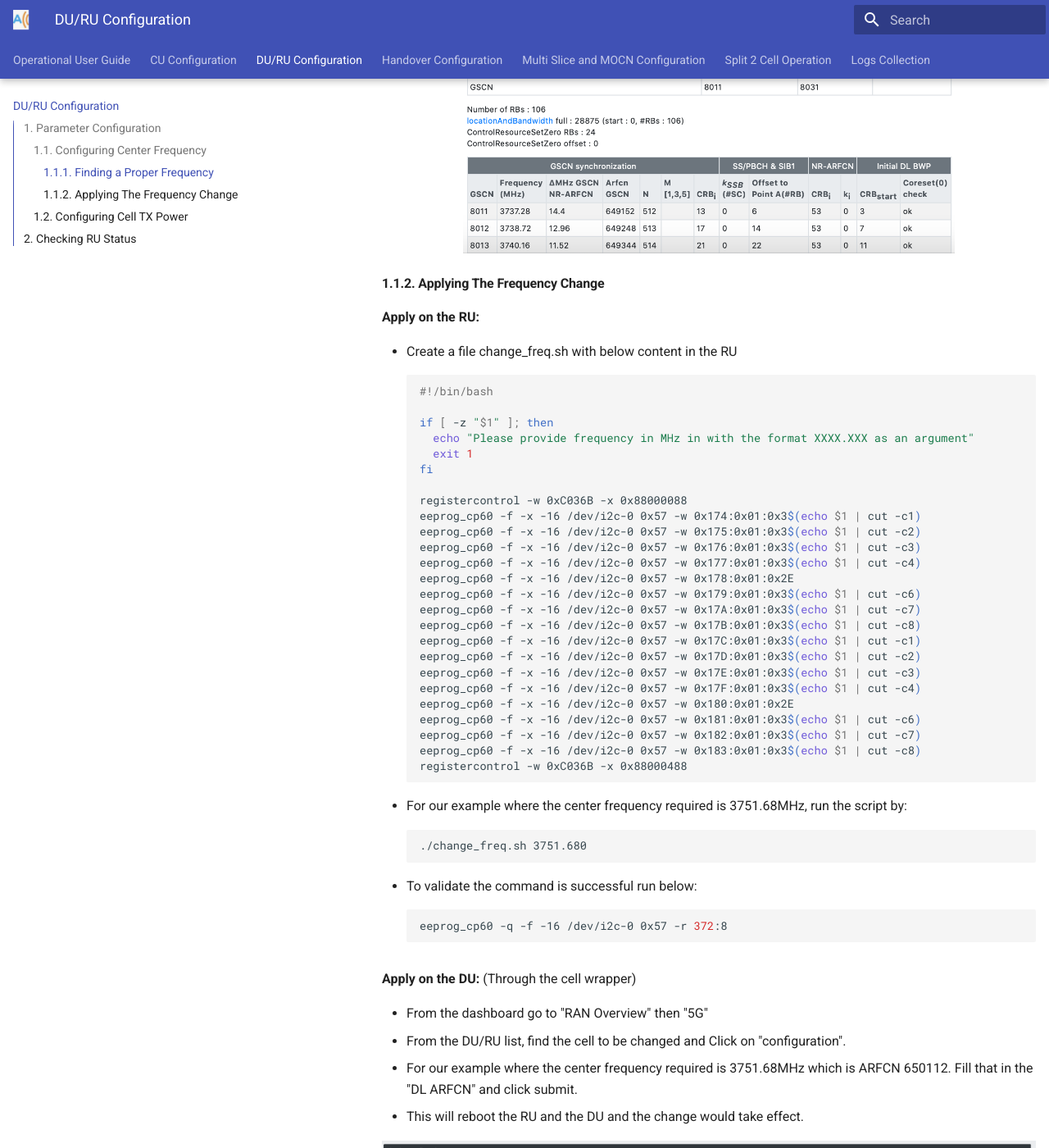
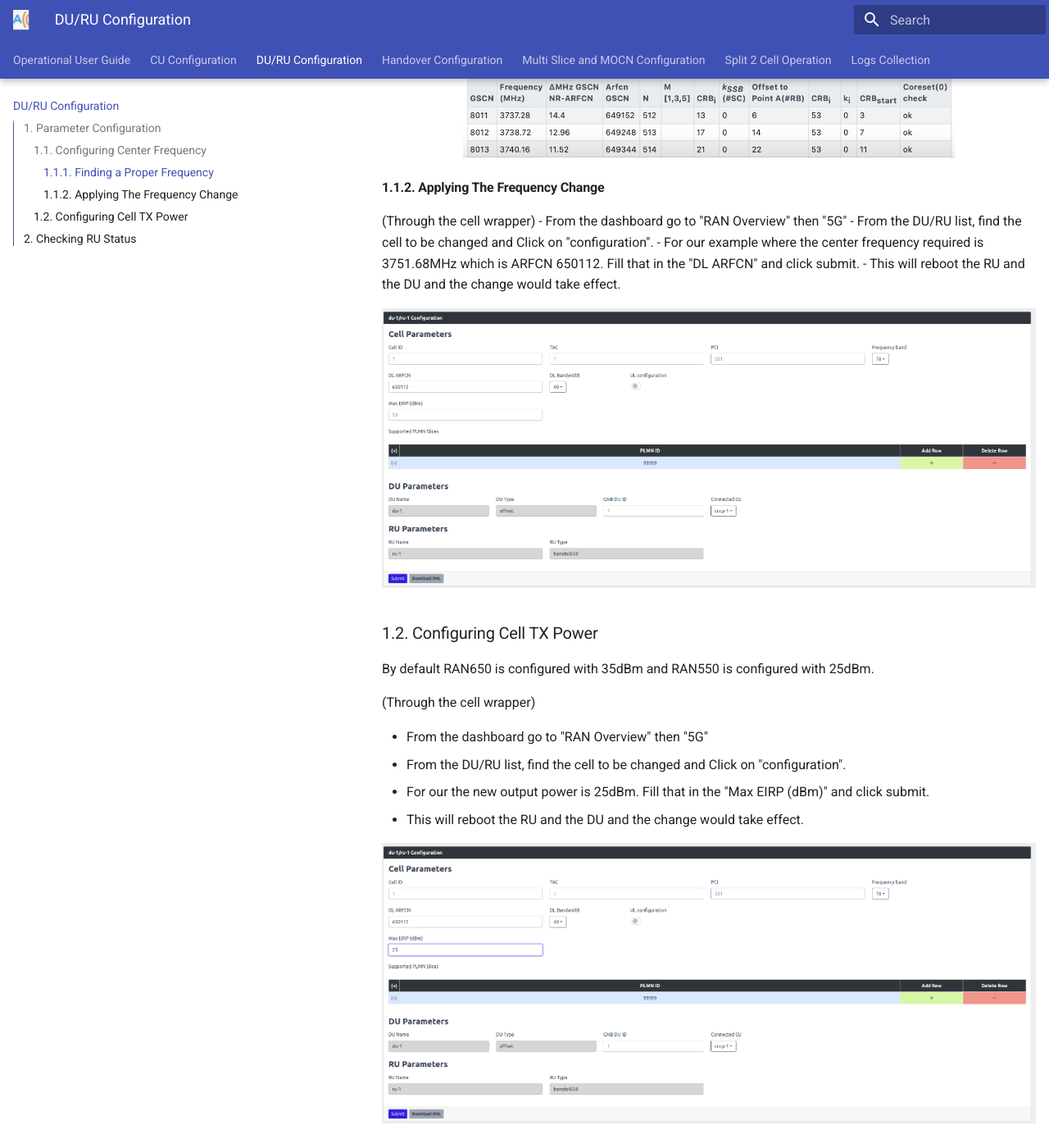
Before and after one commit to accelleran/ran-operation-guide, an MkDocs documentation site: the page built from docs/modifying-ran650-or-ran550/index.md, in a window 1280 px wide and 1400 px high, scrolled down 2419 px. Shown: the whole window at 82% size. Built offline with MkDocs 1.6.1 and Material for MkDocs 9.7.7, drawn with Linux system fonts in a browser that asks for light colours; the version menu is left out; some of the changed text lies outside the part shown.

Commit message:
updated for system release 2023.1.0

````diff
--- a/docs/modifying-ran650-or-ran550/index.md
+++ b/docs/modifying-ran650-or-ran550/index.md
@@ -5,11 +5,6 @@ This section is exclusively applicable to the user/customer that intends to use
 ## 1. Parameter Configuration
 
 ### 1.1. Configuring Center Frequency
-
-Take into account that adjusting the center frequency will require applying the change on the RU and on the DU.
-
-- The RU will take the Center Frequency in MHz, both on RX and TX to be witten in the EEPROM
-- The DU will take the center Frequency in MHz, Which will be configured via the Cell Wrapper.
 
 #### 1.1.1. Finding a Proper Frequency
 
@@ -42,47 +37,7 @@ This Frequency, however does not meet the **GSCN Synchronisation requirements**
 
 #### 1.1.2. Applying The Frequency Change
 
-**Apply on the RU:**
-
-- Create a file change_freq.sh with below content in the RU
-```bash
-#!/bin/bash
-
-if [ -z "$1" ]; then
-  echo "Please provide frequency in MHz in with the format XXXX.XXX as an argument"
-  exit 1
-fi
-
-registercontrol -w 0xC036B -x 0x88000088
-eeprog_cp60 -f -x -16 /dev/i2c-0 0x57 -w 0x174:0x01:0x3$(echo $1 | cut -c1)
-eeprog_cp60 -f -x -16 /dev/i2c-0 0x57 -w 0x175:0x01:0x3$(echo $1 | cut -c2)
-eeprog_cp60 -f -x -16 /dev/i2c-0 0x57 -w 0x176:0x01:0x3$(echo $1 | cut -c3)
-eeprog_cp60 -f -x -16 /dev/i2c-0 0x57 -w 0x177:0x01:0x3$(echo $1 | cut -c4)
-eeprog_cp60 -f -x -16 /dev/i2c-0 0x57 -w 0x178:0x01:0x2E
-eeprog_cp60 -f -x -16 /dev/i2c-0 0x57 -w 0x179:0x01:0x3$(echo $1 | cut -c6)
-eeprog_cp60 -f -x -16 /dev/i2c-0 0x57 -w 0x17A:0x01:0x3$(echo $1 | cut -c7)
-eeprog_cp60 -f -x -16 /dev/i2c-0 0x57 -w 0x17B:0x01:0x3$(echo $1 | cut -c8)
-eeprog_cp60 -f -x -16 /dev/i2c-0 0x57 -w 0x17C:0x01:0x3$(echo $1 | cut -c1)
-eeprog_cp60 -f -x -16 /dev/i2c-0 0x57 -w 0x17D:0x01:0x3$(echo $1 | cut -c2)
-eeprog_cp60 -f -x -16 /dev/i2c-0 0x57 -w 0x17E:0x01:0x3$(echo $1 | cut -c3)
-eeprog_cp60 -f -x -16 /dev/i2c-0 0x57 -w 0x17F:0x01:0x3$(echo $1 | cut -c4)
-eeprog_cp60 -f -x -16 /dev/i2c-0 0x57 -w 0x180:0x01:0x2E
-eeprog_cp60 -f -x -16 /dev/i2c-0 0x57 -w 0x181:0x01:0x3$(echo $1 | cut -c6)
-eeprog_cp60 -f -x -16 /dev/i2c-0 0x57 -w 0x182:0x01:0x3$(echo $1 | cut -c7)
-eeprog_cp60 -f -x -16 /dev/i2c-0 0x57 -w 0x183:0x01:0x3$(echo $1 | cut -c8)
-registercontrol -w 0xC036B -x 0x88000488
-```
-- For our example where the center frequency required is 3751.68MHz, run the script by:
-```
-./change_freq.sh 3751.680
-```
-- To validate the command is successful run below:
-```bash
-eeprog_cp60 -q -f -16 /dev/i2c-0 0x57 -r 372:8
-```
-
-**Apply on the DU:** (Through the cell wrapper)
-
+(Through the cell wrapper)
 - From the dashboard go to "RAN Overview" then "5G"
 - From the DU/RU list, find the cell to be changed and Click on "configuration".
 - For our example where the center frequency required is 3751.68MHz which is ARFCN 650112. Fill that in the "DL ARFCN" and click submit.
@@ -94,39 +49,9 @@ eeprog_cp60 -q -f -16 /dev/i2c-0 0x57 -r 372:8
 
 ### 1.2. Configuring Cell TX Power
 
-Take into account for an optimum operation, changing the RU Transmission Power require applying a change on the RU and on the DU.
-
-- The RU will take new attenuation values (this will be explained next), both for ANT1 and ANT3 which will be witten in the EEPROM
-- The DU will take the new transmission power into account as well, Which will be configured via the Cell Wrapper.
 By default RAN650 is configured with 35dBm and RAN550 is configured with 25dBm.
 
-**Apply on the RU:**
-
-- To adjust the power of the RU the attenuation settings on the RU would need to be changed: To increase the power the attenuation must be reduced and to decreasing the power, the attenuation must be increased.
-- Important: The the current attenuation values on the RU must be saved as they are unit specific and used to make sure that the unit is transmitting on the needed power. (Please note these are in mdB)
-For ANT1: ```eeprog_cp60 -q -f -16 /dev/i2c-0 0x57 -r 780:5```
-For ANT3: ```eeprog_cp60 -q -f -16 /dev/i2c-0 0x57 -r 1060:5```
-- Assuming as an example the RAN650 unit had for ANT1 16000 anf for ANT3 15730 and we want to reduce the output power by 10dB.
-- Then the new attenuation values for ANT1 and ANT3 must be 26000 and 25730 respectivily.
-- Modify the below script with the last digit of each value and run it on the RU.
-```bash
-registercontrol -w 0xC036B -x 0x88000088
-#ANT1
-eeprog_cp60 -f -x -16 /dev/i2c-0 0x57 -w 0x30C:0x01:0x32
-eeprog_cp60 -f -x -16 /dev/i2c-0 0x57 -w 0x30D:0x01:0x36
-eeprog_cp60 -f -x -16 /dev/i2c-0 0x57 -w 0x30E:0x01:0x30
-eeprog_cp60 -f -x -16 /dev/i2c-0 0x57 -w 0x30F:0x01:0x30
-eeprog_cp60 -f -x -16 /dev/i2c-0 0x57 -w 0x311:0x01:0x30
-#ANT3
-eeprog_cp60 -f -x -16 /dev/i2c-0 0x57 -w 0x424:0x01:0x32
-eeprog_cp60 -f -x -16 /dev/i2c-0 0x57 -w 0x425:0x01:0x35
-eeprog_cp60 -f -x -16 /dev/i2c-0 0x57 -w 0x426:0x01:0x37
-eeprog_cp60 -f -x -16 /dev/i2c-0 0x57 -w 0x427:0x01:0x33
-eeprog_cp60 -f -x -16 /dev/i2c-0 0x57 -w 0x428:0x01:0x30
-registercontrol -w 0xC036B -x 0x88000488
-```
-
-**Apply on the DU:**
+(Through the cell wrapper)
 
 - From the dashboard go to "RAN Overview" then "5G"
 - From the DU/RU list, find the cell to be changed and Click on "configuration".
@@ -150,4 +75,4 @@ Below are some useful checks to confirm the status of the RU after the reboot.
 
 - The RAN650 or RAN550 units usually take from 4~6 mins to boot up after a power cycle. The status of the RU boot up will be printed in a file during boot up. It can be checked by:
 
-```tail -F /tmp/radio_status```
+```tail -F /tmp/logs/radio_status```
--- a/mkdocs.yml
+++ b/mkdocs.yml
@@ -1,4 +1,4 @@
-site_name: Accelleran 5G O-RAN System - 2022.4.0 release
+site_name: Accelleran 5G O-RAN System - 2023.1.0 release
 
 site_url: https://accelleran.github.io/ran-operation-guide/
 theme:
````
Also changed, not shown: README.md (deleted, +0 -35 lines), docs/index.md (+7 -7 lines), docs/logs-collection/index.md (+1 -1 lines), 1 other file.
